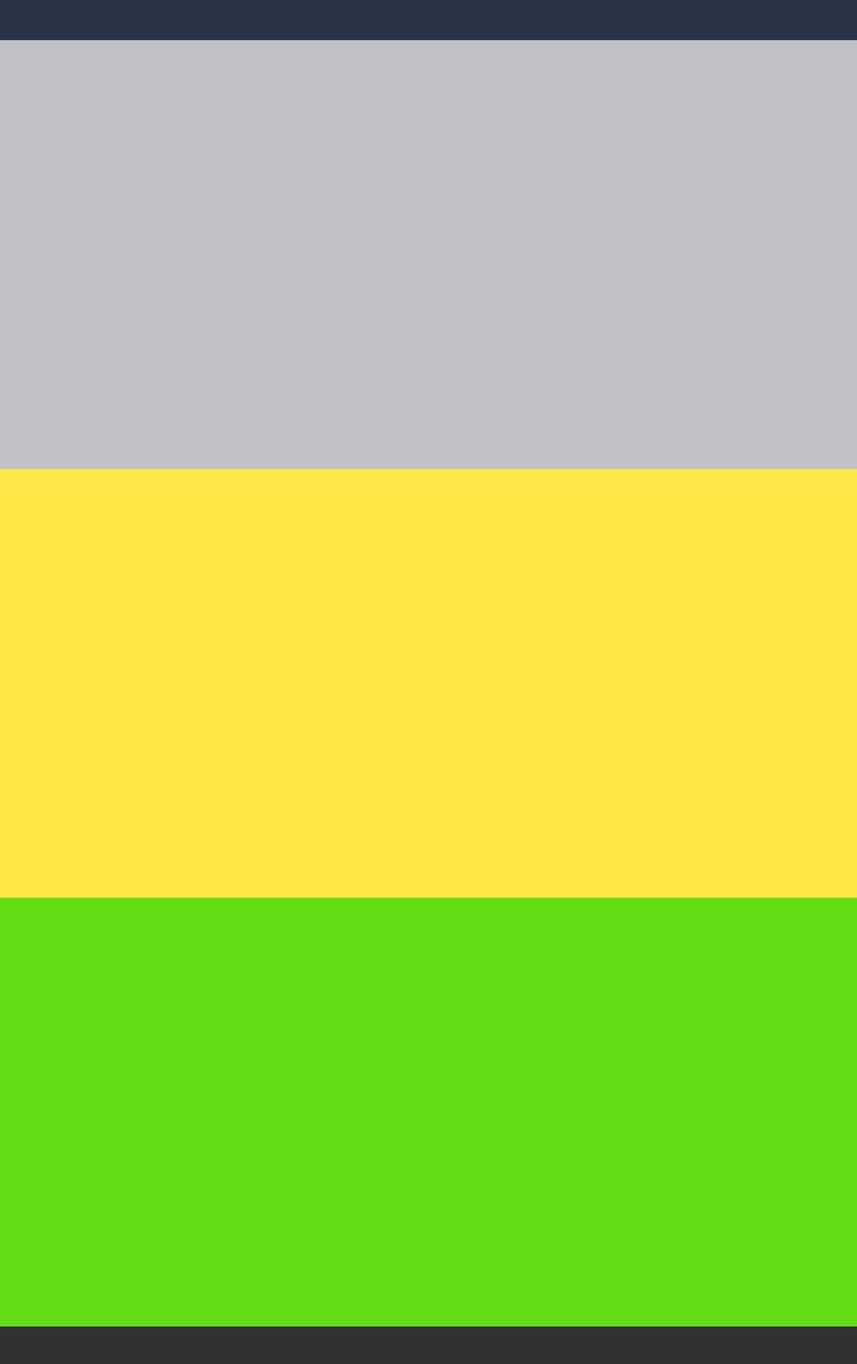
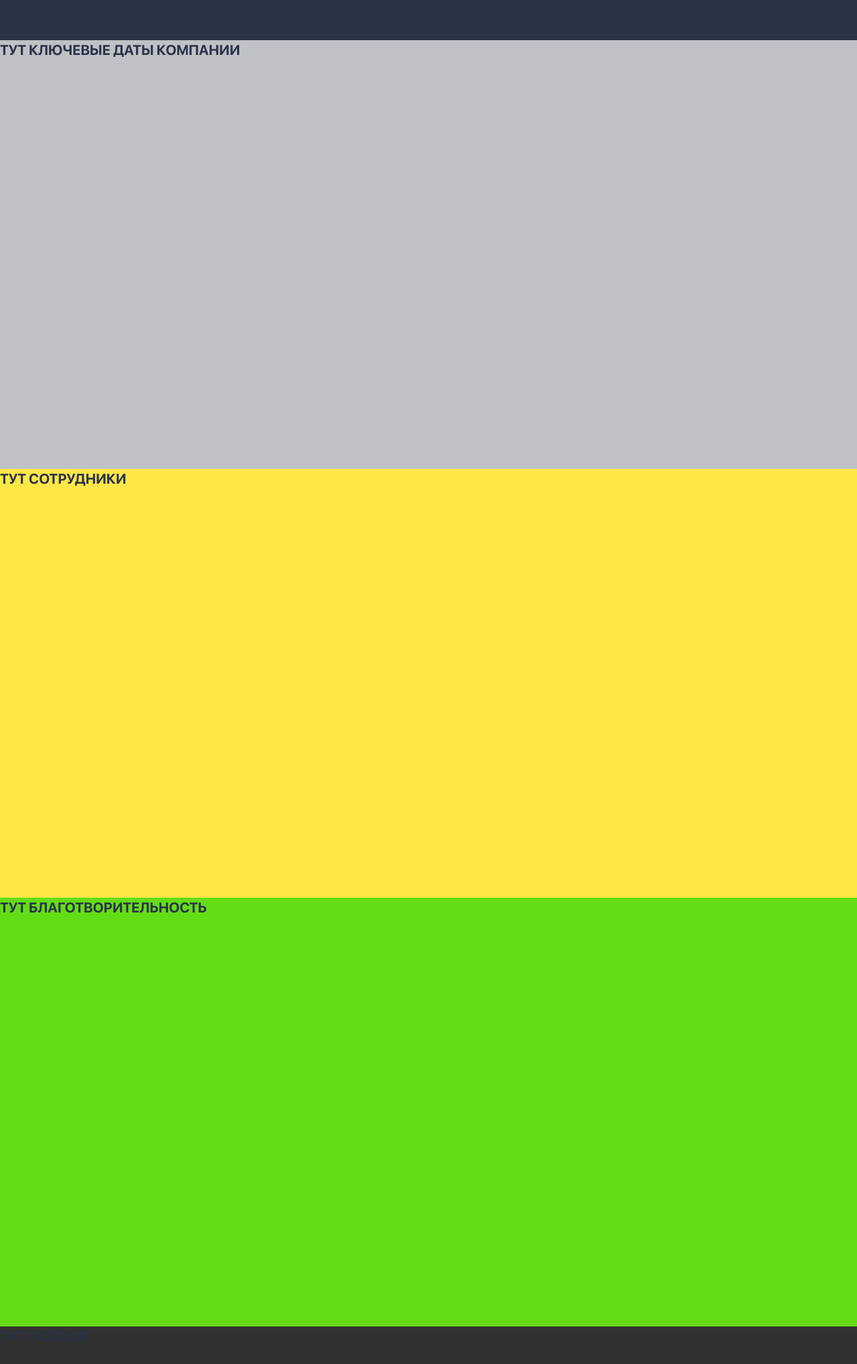
Before and after one commit to HoneyGood/centFin, a plain HTML site: page index.html in a window 1280 px wide. Shown: the part 761-2797 px from the top of the page at 67% size. Drawn offline with Linux system fonts and the light colour scheme.

Commit message:
Adding base blocks comments

```diff
--- a/index.html
+++ b/index.html
@@ -216,21 +216,31 @@
 </header>
 
 <!--ТУТ СЛАЙДЕР-->
-<section class="slider"></section>
+<section class="slider">
+    <h2 class="text-info">ТУТ СЛАЙДЕР</h2>
+</section>
 
 <!--ТУТ КНОПКА "ВНИЗ"-->
 <span class="button-down"></span>
 
 <!--ТУТ КЛЮЧЕВЫЕ ДАТЫ КОМПАНИИ, КОНТЕНТ ВЗЯТЬ С САЙТА ИХ-->
-<section class="company"></section>
+<section class="company">
+    <h2 class="text-info">ТУТ КЛЮЧЕВЫЕ ДАТЫ КОМПАНИИ</h2>
+</section>
 
 <!--ТУТ СОТРУДНИКИ-->
-<section class="employ"></section>
+<section class="employ">
+    <h2 class="text-info">ТУТ СОТРУДНИКИ</h2>
+</section>
 
 <!--ТУТ БЛАГОТВОРИТЕЛЬНОСТЬ-->
-<section class="donation"></section>
+<section class="donation">
+    <h2 class="text-info">ТУТ БЛАГОТВОРИТЕЛЬНОСТЬ</h2>
+</section>
 
 <!--ТУТ ПОДВАЛ-->
-<section class="footer"></section>
+<section class="footer">
+    <h2 class="text-info">ТУТ ПОДВАЛ</h2>
+</section>
 </body>
 </html>
```
